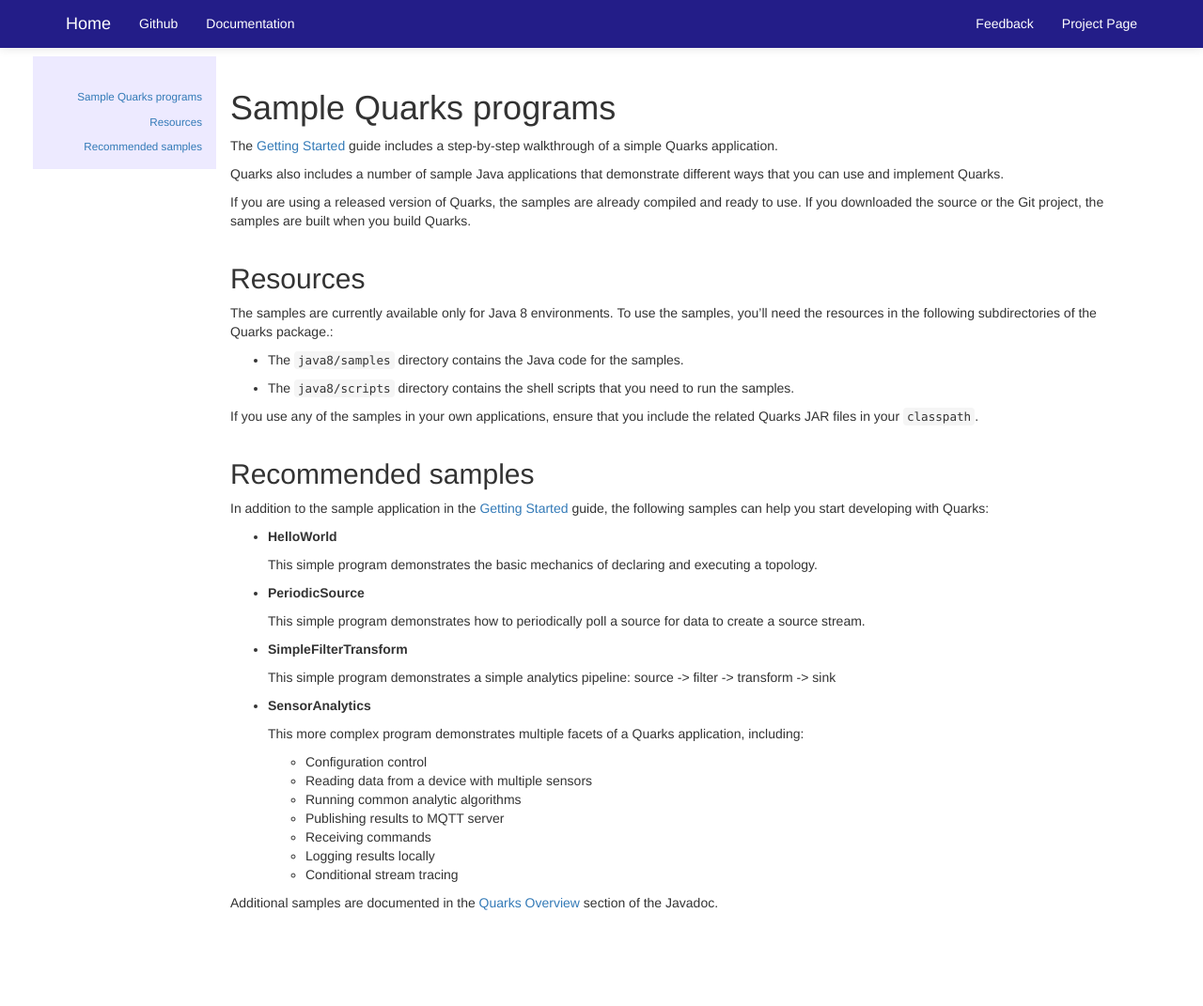
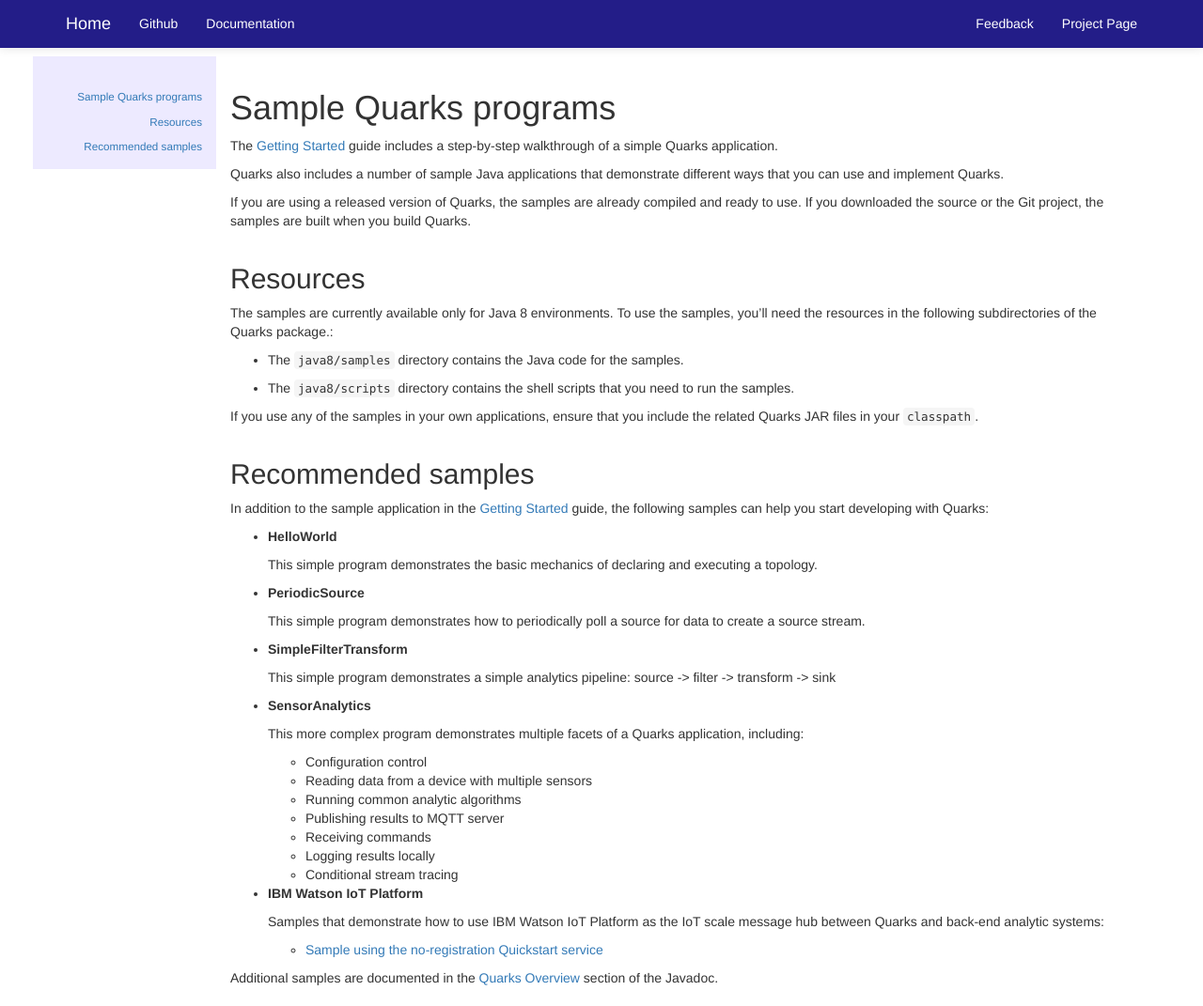
Before and after one commit to quarks-edge/quarks.documentation, a Jekyll site: the page built from docs/quarks/samples.md, in a window 1280 px wide and 1071 px high. Shown: the whole window at 94% size. Built offline with Jekyll 4.4.1, drawn with Linux system fonts in a browser that asks for light colours; nearby versions of some CDN libraries.

Commit message:
Add link to Quickstart sample
Using the path suggested in #32

```diff
--- a/docs/quarks/samples.md
+++ b/docs/quarks/samples.md
@@ -49,5 +49,10 @@
   * Logging results locally
   * Conditional stream tracing
 
+* **IBM Watson IoT Platform**
+
+   Samples that demonstrate how to use IBM Watson IoT Platform as the IoT scale message hub between Quarks and back-end analytic systems:
+
+   * [Sample using the no-registration Quickstart service](/quarks.documentation/docs/quarks/samples/iotf/quickstart/)
 
 Additional samples are documented in the [Quarks Overview](http://quarks-edge.github.io/quarks/docs/javadoc/overview-summary.html#overview.description) section of the Javadoc.
```
